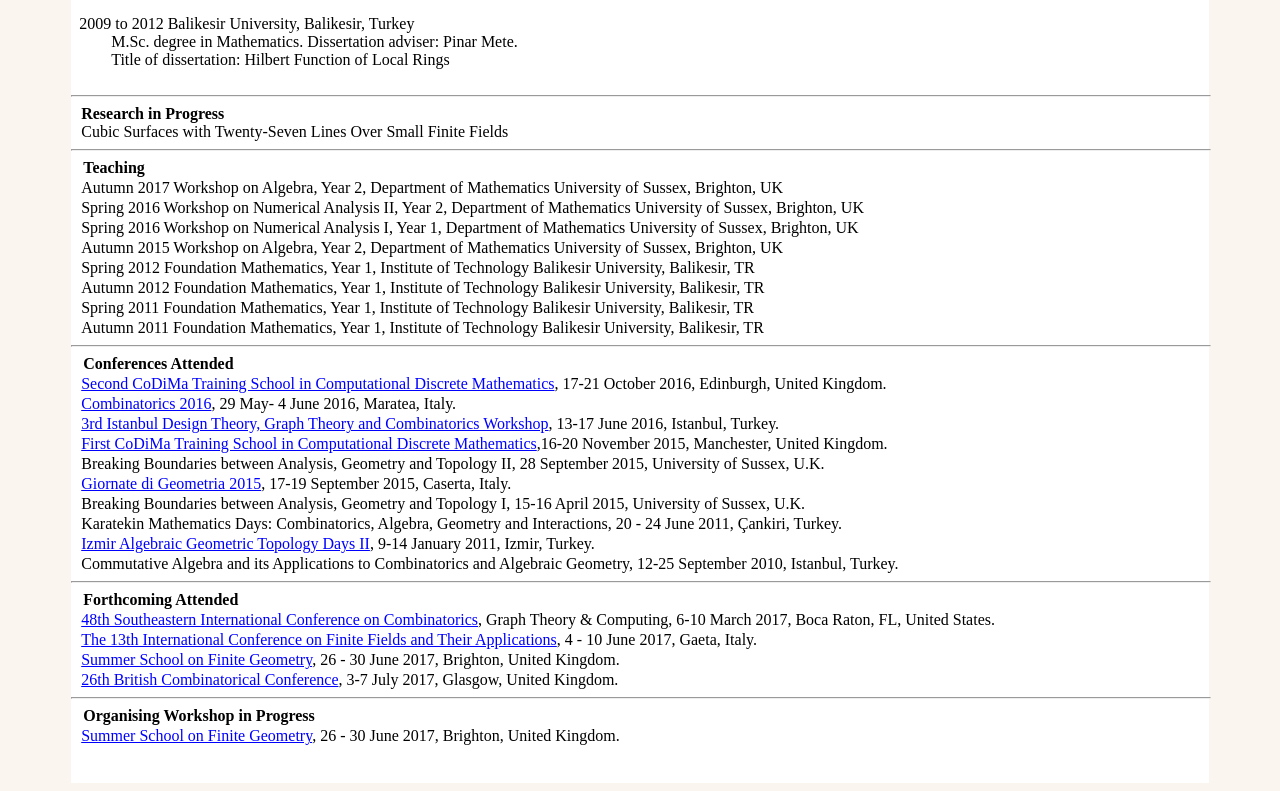
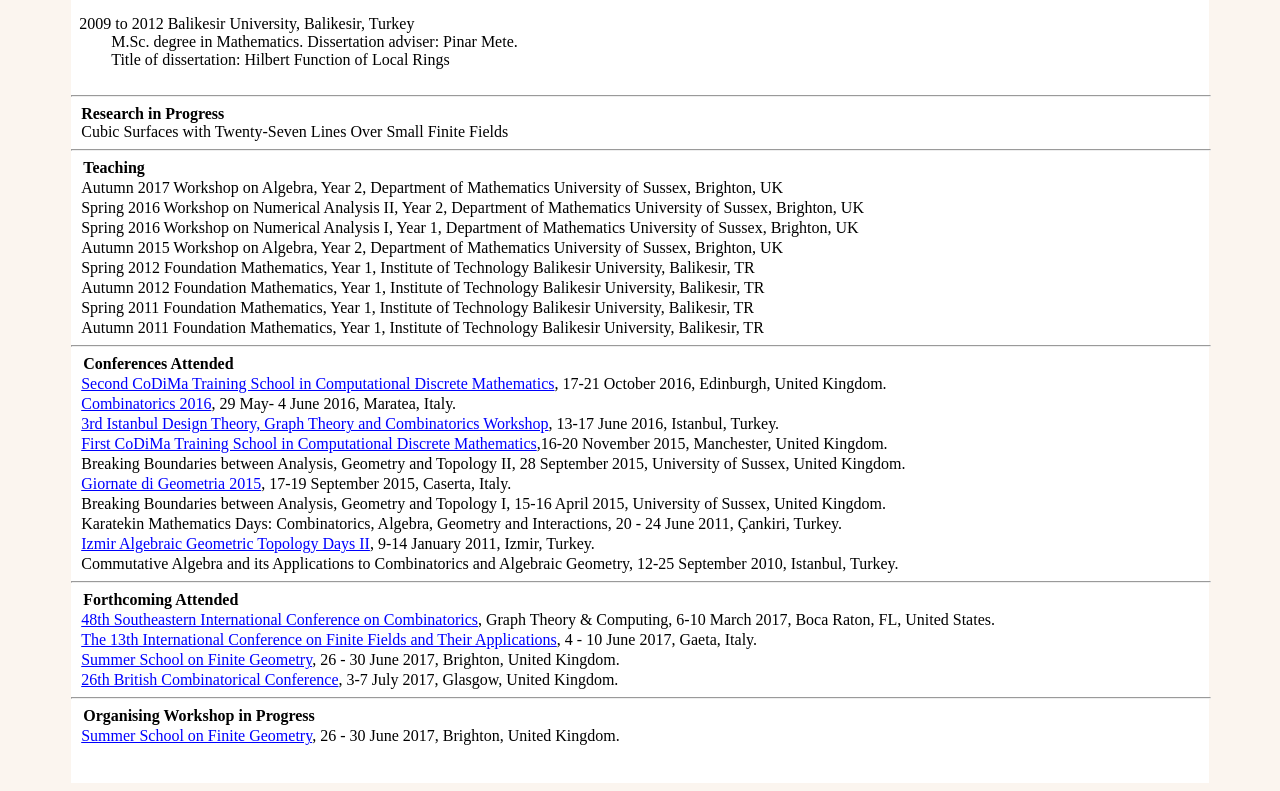
Before and after one commit to ftmakroglu05/homepage, a plain HTML site: page homepage.html in a window 1280 px wide. Shown: the part 537-1328 px from the top of the page. Drawn offline with Linux system fonts and the light colour scheme.

Commit message:
Update homepage.html

```diff
--- a/homepage.html
+++ b/homepage.html
@@ -94,9 +94,9 @@ Cubic Surfaces with Twenty-Seven Lines Over Small Finite Fields
 <p> <a href="http://147.162.25.187/combinatorics-2016">Combinatorics 2016</a>, 29 May- 4 June 2016, Maratea, Italy.</p>
 <p> <a href="http://portal.ku.edu.tr/~eyazici/Research/Design2016/">3rd Istanbul Design Theory, Graph Theory and Combinatorics Workshop</a>, 13-17 June 2016, Istanbul, Turkey.</p>
 <p> <a href="http://www.codima.ac.uk/school2015/"> First CoDiMa Training School in Computational Discrete Mathematics</a>,16-20 November 2015, Manchester, United Kingdom. </p>
-<p> Breaking Boundaries between Analysis, Geometry and Topology II, 28 September 2015, University of Sussex, U.K.</p>
+<p> Breaking Boundaries between Analysis, Geometry and Topology II, 28 September 2015, University of Sussex, United Kingdom.</p>
 <p> <a href="http://147.162.25.187/giornate-di-geometria">Giornate di Geometria 2015</a>, 17-19 September 2015, Caserta, Italy. </p>
-<p> Breaking Boundaries between Analysis, Geometry and Topology I, 15-16 April 2015, University of Sussex, U.K.</p>
+<p> Breaking Boundaries between Analysis, Geometry and Topology I, 15-16 April 2015, University of Sussex, United Kingdom.</p>
 <p> Karatekin Mathematics Days: Combinatorics, Algebra, Geometry and Interactions, 20 - 24 June 2011, Çankiri, Turkey.</p>
 <p> <a href="http://web.deu.edu.tr/math/IAGT/IAGT2011.html">Izmir Algebraic Geometric Topology Days II</a>, 9-14 January 2011, Izmir, Turkey.</p>
 <p> Commutative Algebra and its Applications to Combinatorics and Algebraic Geometry, 12-25 September 2010, Istanbul, Turkey. </p>
```
